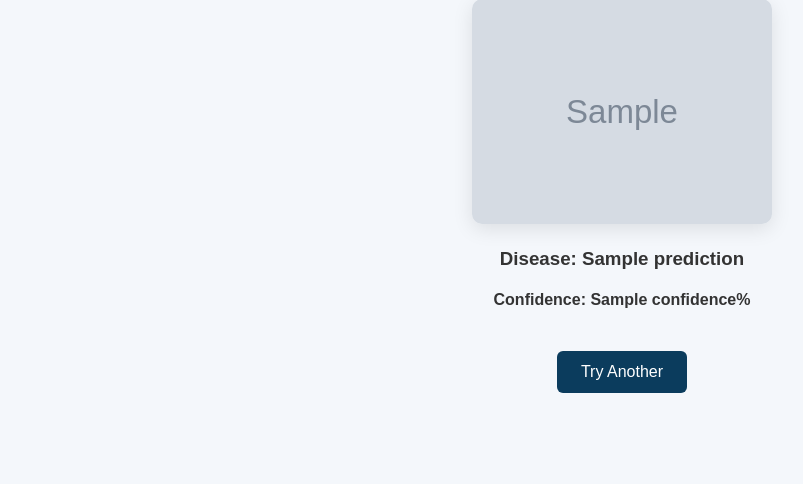
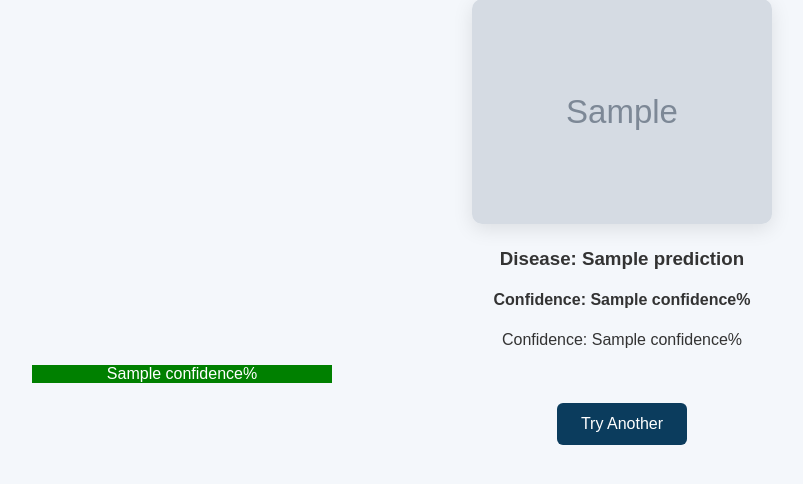
Before and after one commit to pranavpawar3016-collab/retina-disease-classification, a Flask app: template templates/result.html in a window 1280 px wide. Shown: the part 99-583 px from the top of the page, without its empty margins (18-821 px from the left). Run offline with Flask 3, Linux system fonts and the light colour scheme; the template is opened without the code that fills it: most values are stand-ins (such as "Sample title", 1, 10 or a date in 2020); grey boxes marked "Sample" are stand-in pictures.

Commit message:
Update result.html

```diff
--- a/templates/result.html
+++ b/templates/result.html
@@ -13,6 +13,13 @@
 
 <h3>Disease: {{ prediction }}</h3>
 <h4>Confidence: {{ confidence }}%</h4>
+<p>Confidence: {{ confidence }}%</p>
+
+<div style="width: 300px; background: #ddd;">
+  <div style="width: {{ confidence }}%; background: green; color:white;">
+    {{ confidence }}%
+  </div>
+</div>
 
 <a href="{{ url_for('predict') }}">
 <button>Try Another</button>
```
